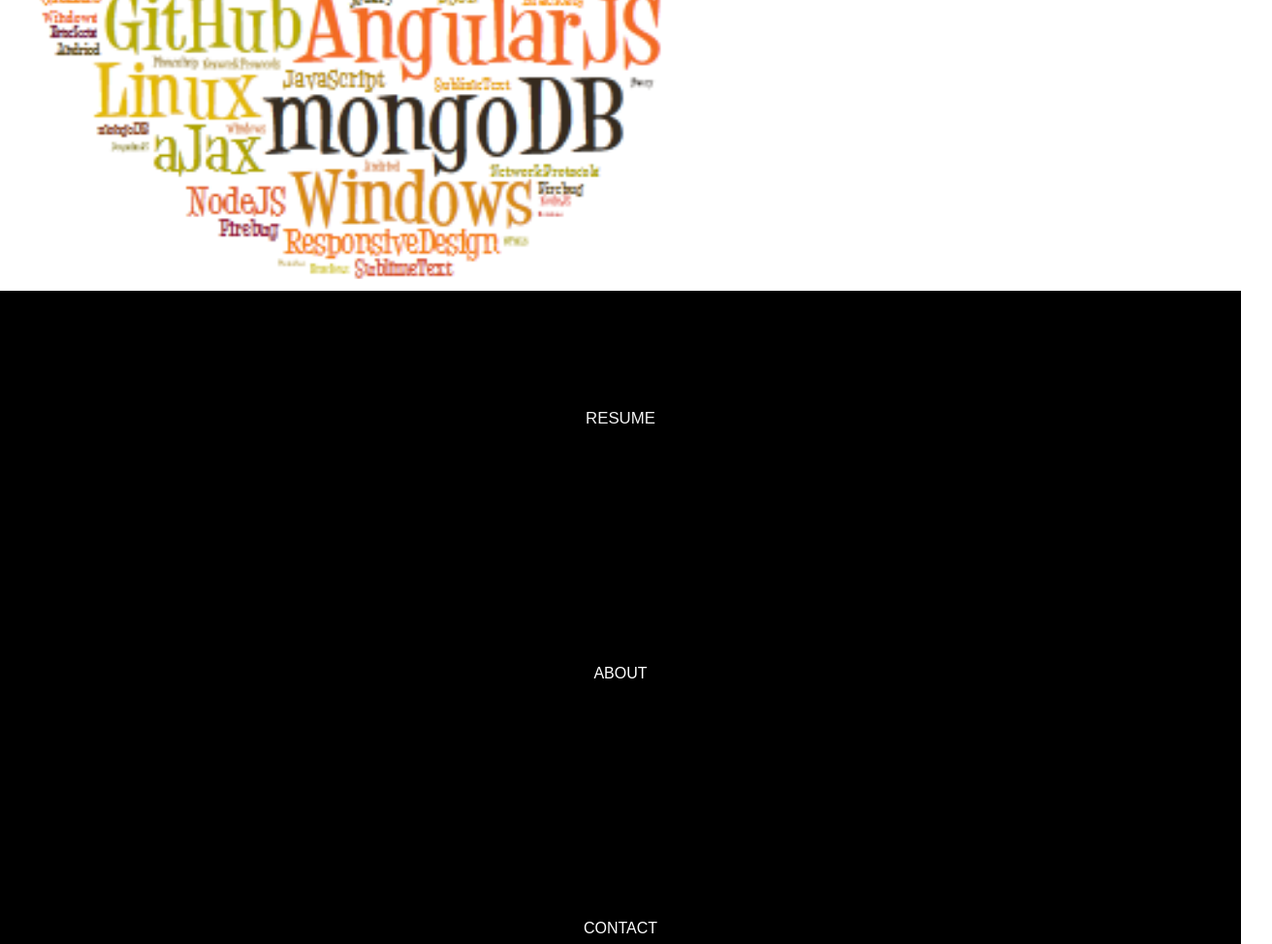
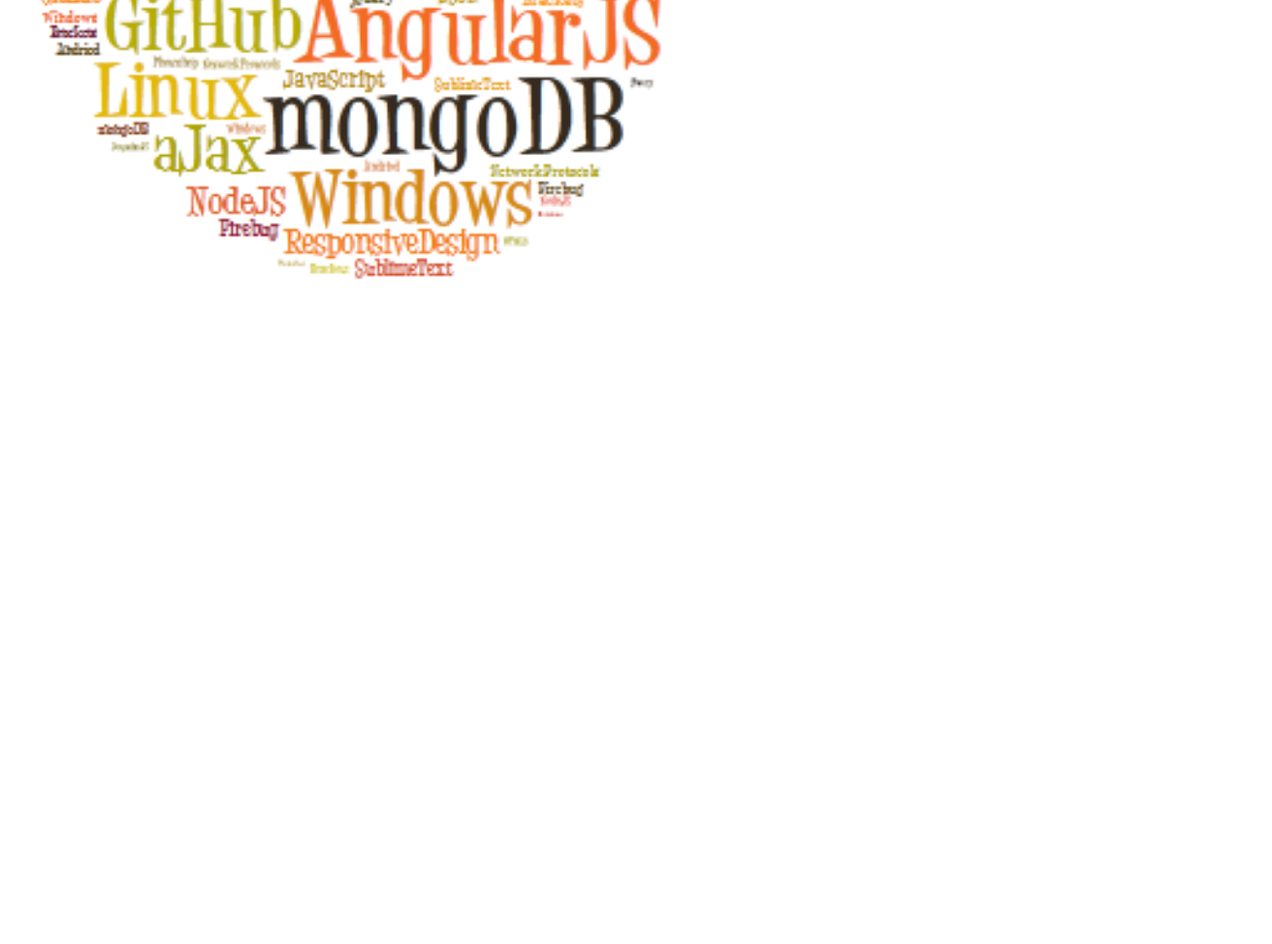
Before and after one commit to Justinzhu329/personal_website_v3, a plain HTML site: page index.html in a window 1280 px wide. Shown: the part 1046-2020 px from the top of the page at 97% size, 1312 px wide, since content can reach past the window. After the commit the page ends 1346 px from the top, so only its background shows below. Drawn offline with nearby package versions, Linux system fonts and the light colour scheme; some packages are replaced by stand-ins of ours.

```diff
--- a/pages/home.html
+++ b/pages/home.html
@@ -2,7 +2,7 @@
 
 	<img src="img/guitar.png" alt="picture of current skills">
 
-    <nav class="home-navigation">
+    <nav class="home-navigation display">
         <ul class="liststyle">
             <li class="resume effect-apollo"><a href="">Resume</a></li>
             <li class="about"><a href="">About</a></li>
```
